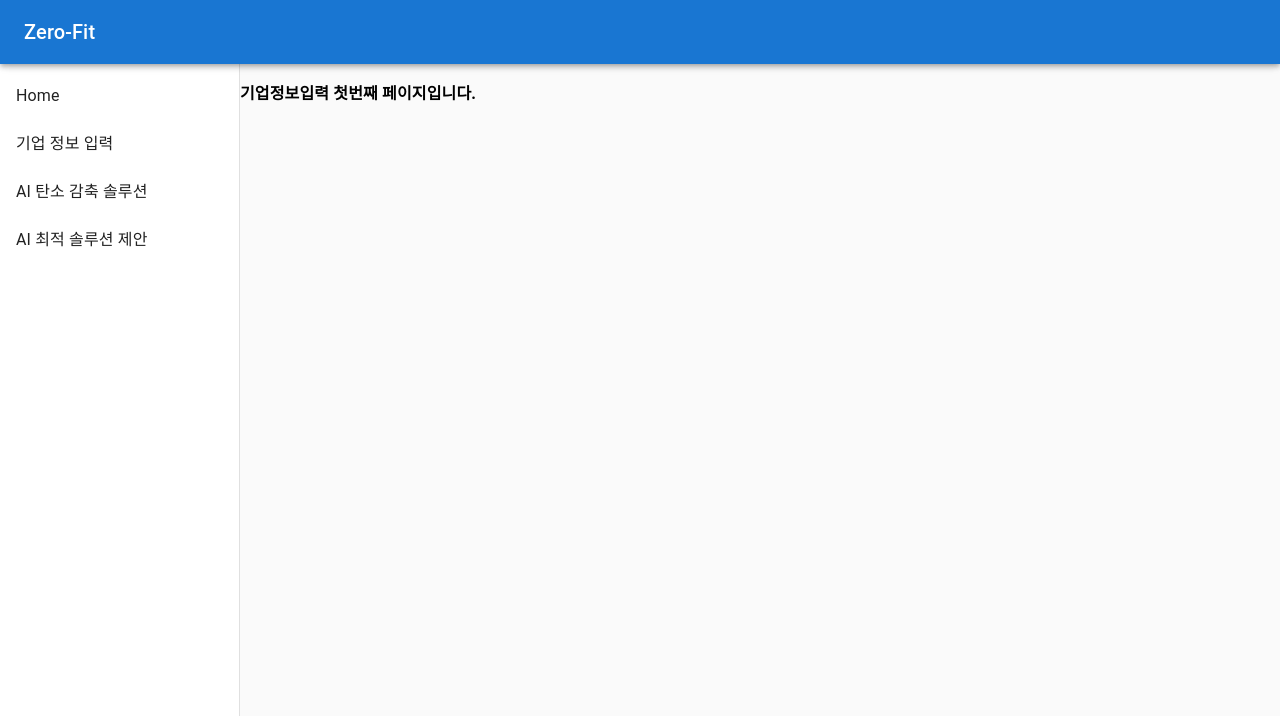
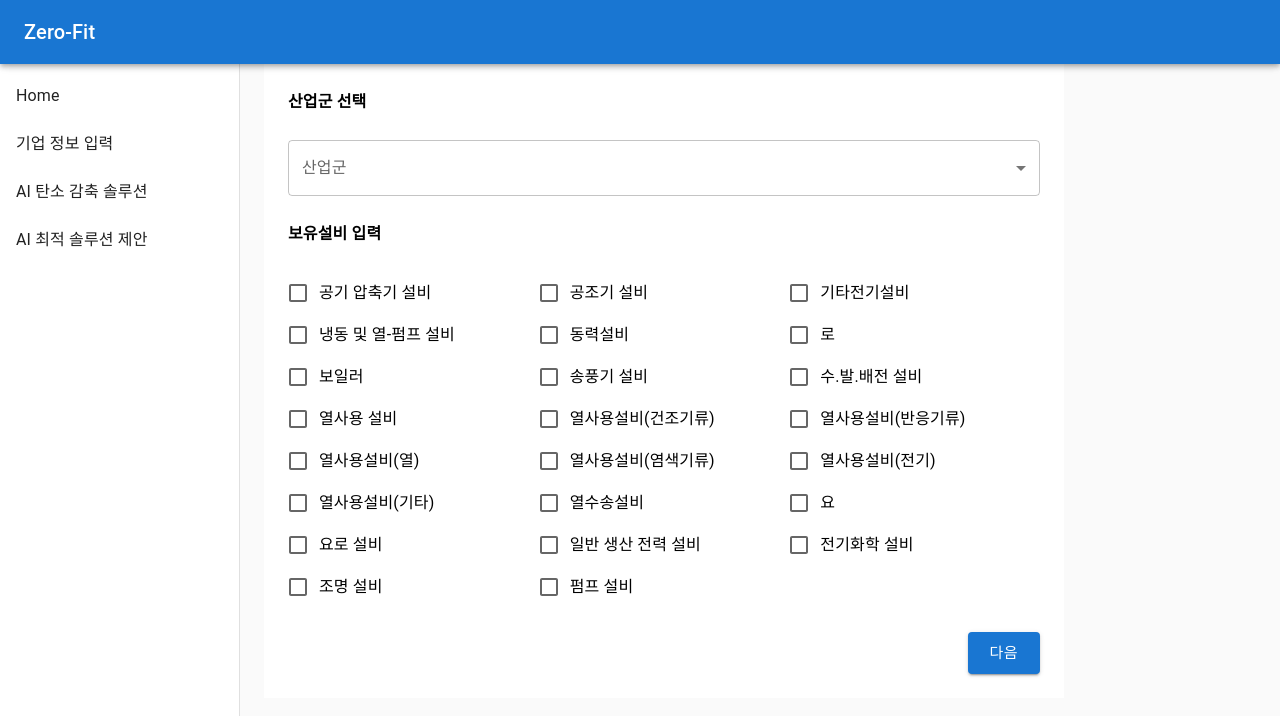
Before and after one commit to 2025-KGU-Capstone-Design/zerofit_frontend, a React (Vite) app: page /company-info/step1 in a window 1280 px wide. Shown: the top 716 px of the page. Built offline with nearby package versions, Linux system fonts and the light colour scheme.

Commit message:
feat: 산업군, 설비입력 컴포넌트 생성

```diff
--- /dev/null
+++ b/src/ui/pages/companyInputPage/common/FormContainer.tsx
@@ -0,0 +1,21 @@
+import React from "react";
+import { Stack } from "@mui/material";
+
+function FormContainer({ children }: { children: React.ReactNode }) {
+  return (
+    <Stack
+      flex={2}
+      spacing={3}
+      sx={{
+        p: 3,
+        backgroundColor: "#FFFFFF",
+        maxWidth: "800px",
+        mb: 10,
+      }}
+    >
+      {children}
+    </Stack>
+  );
+}
+
+export default FormContainer;
--- a/src/ui/pages/companyInputPage/companyInputPage1/CompanyInputPage1.tsx
+++ b/src/ui/pages/companyInputPage/companyInputPage1/CompanyInputPage1.tsx
@@ -1,13 +1,30 @@
-import { Typography, Stack } from "@mui/material";
+import React from "react";
+import { Container, Stack, Button } from "@mui/material";
+import FormContainer from "../common/FormContainer";
+import IndustryInput from "@/ui/pages/companyInputPage/companyInputPage1/IndustryInput";
+import FacilityInput from "@/ui/pages/companyInputPage/companyInputPage1/FacilityInput";
 
-const CompanyInputPage1 = () => {
+function CompanyInputPage1() {
   return (
-    <Stack sx={{ mt: 10 }}>
-      <Typography variant="subtitle1" fontWeight="bold">
-        기업정보입력 첫번째 페이지입니다.
-      </Typography>
-    </Stack>
+    <Container sx={{ mt: 6 }}>
+      <Stack spacing={4}>
+        <Stack
+          direction={{ xs: "column", md: "row" }}
+          justifyContent="space-between"
+        >
+          <FormContainer>
+            <IndustryInput />
+            <FacilityInput />
+            <Stack direction="row" justifyContent="flex-end">
+              <Button variant="contained" color="primary" size="large">
+                다음
+              </Button>
+            </Stack>
+          </FormContainer>
+        </Stack>
+      </Stack>
+    </Container>
   );
-};
+}
 
 export default CompanyInputPage1;
--- /dev/null
+++ b/src/ui/pages/companyInputPage/companyInputPage1/FacilityInput.tsx
@@ -0,0 +1,33 @@
+import {
+  Typography,
+  FormGroup,
+  FormControlLabel,
+  Checkbox,
+} from "@mui/material";
+import { facilities } from "@/constants/facilities";
+
+function FacilityInput() {
+  return (
+    <>
+      <Typography variant="subtitle1" fontWeight="bold">
+        보유설비 입력
+      </Typography>
+      <FormGroup
+        sx={{
+          display: "grid",
+          gridTemplateColumns: "repeat(3, 1fr)",
+        }}
+      >
+        {facilities.map((facility) => (
+          <FormControlLabel
+            key={facility}
+            control={<Checkbox />}
+            label={facility}
+          />
+        ))}
+      </FormGroup>
+    </>
+  );
+}
+
+export default FacilityInput;
--- /dev/null
+++ b/src/ui/pages/companyInputPage/companyInputPage1/IndustryInput.tsx
@@ -0,0 +1,33 @@
+import {
+  Typography,
+  FormControl,
+  InputLabel,
+  Select,
+  MenuItem,
+} from "@mui/material";
+import { industries } from "@/constants/industries";
+
+function IndustryInput() {
+  return (
+    <>
+      <Typography variant="subtitle1" fontWeight="bold">
+        산업군 선택
+      </Typography>
+      <FormControl fullWidth>
+        <InputLabel id="industry-label">산업군</InputLabel>
+        <Select labelId="industry-label" label="산업군" defaultValue="">
+          <MenuItem value="">
+            <em>산업군을 선택하세요</em>
+          </MenuItem>
+          {industries.map((industry) => (
+            <MenuItem key={industry} value={industry}>
+              {industry}
+            </MenuItem>
+          ))}
+        </Select>
+      </FormControl>
+    </>
+  );
+}
+
+export default IndustryInput;
```
